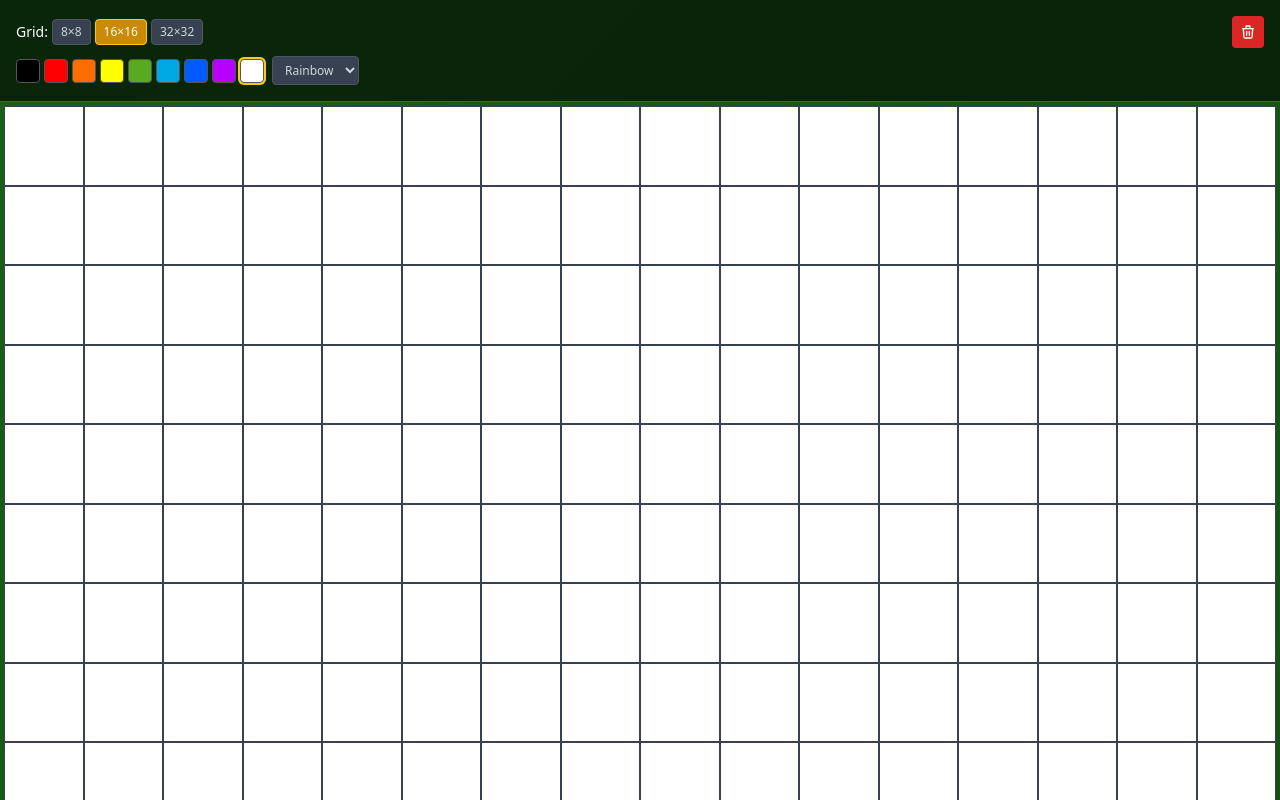
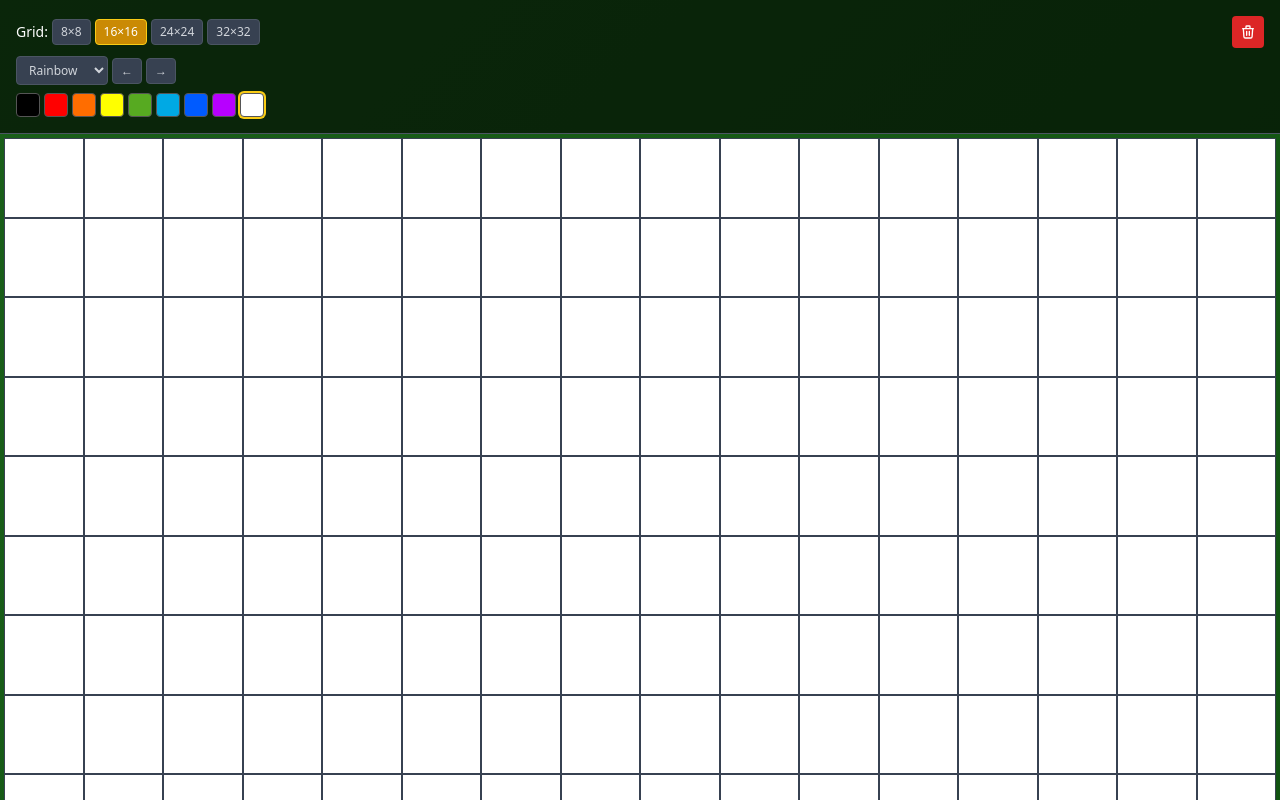
Before and after one commit to jackmacaa/pixel-art, a React (Vite) app: page / in a window 1280 px wide. Shown: the top 800 px of the page. Built offline with nearby package versions, Linux system fonts and the light colour scheme.

Commit message:
Added 24x24 grid, update to colour picker UI

```diff
--- a/src/components/PixelArt.tsx
+++ b/src/components/PixelArt.tsx
@@ -1,7 +1,7 @@
 import React, { useEffect, useMemo, useState, useRef } from "react";
 
 // Grid size options
-const GRID_SIZES = [8, 16, 32] as const;
+const GRID_SIZES = [8, 16, 24, 32] as const;
 type GridSize = (typeof GRID_SIZES)[number];
 
 // Default grid size
@@ -21,7 +21,7 @@ const PALETTES = {
     "#B700FF", // brown
     "#FFFFFF", // white
   ],
-  palette1: [
+  pastel: [
     "#000000", // black
     "#3A224F", // dark purple
     "#73326A", // purple
@@ -33,31 +33,18 @@ const PALETTES = {
     "#1F2E52", // navy
     "#FFFFFF", // white
   ],
-  palette2: [
+  nintendo: [
     "#000000", // black
-    "#C20000", // red
-    "#9E0909", // dark red
-    "#218D00", // green
-    "#00518D", // blue
-    "#EAD200", // yellow
-    "#ECDB42", // light yellow
-    "#E0994C", // orange
-    "#B04500", // dark orange
+    "#F10300", // bright red
+    "#FF7E00", // orange
+    "#FAFF04", // yellow
+    "#7BE308", // green
+    "#0673C9", // blue
+    "#FAC18C", // peach
+    "#984418", // brown
     "#FFFFFF", // white
   ],
-  palette3: [
-    "#000000", // black
-    "#FF000D", // bright red
-    "#FF7E00", // orange
-    "#FFF200", // yellow
-    "#00FF48", // bright green
-    "#0011FF", // blue
-    "#9900FF", // purple
-    "#542C1D", // brown
-    "#B4B4B4", // gray
-    "#FFFFFF", // white
-  ],
-  palette4: [
+  simpsons: [
     "#000000", // black
     "#5865CF", // blue
     "#DBF2D6", // green
@@ -274,8 +261,46 @@ export const PixelArt: React.FC = () => {
               </svg>
             </button>
           </div>
-          {/* Bottom row: Color palette and Palette selector */}
-          <div className="flex items-center gap-2">
+          {/* Middle row: Palette selector and Color navigation */}
+          <div className="flex items-center gap-1">
+            <select
+              value={currentPalette}
+              onChange={(e) => setCurrentPalette(e.target.value as PaletteName)}
+              className="px-2 py-1 text-xs bg-gray-700 text-gray-300 border border-gray-600 rounded hover:bg-gray-600 focus:outline-none focus:border-yellow-400"
+            >
+              {Object.keys(PALETTES).map((paletteName) => (
+                <option key={paletteName} value={paletteName}>
+                  {paletteName === "default" ? "Rainbow" : paletteName.replace("palette", "P")}
+                </option>
+              ))}
+            </select>
+            {/* Palette navigation buttons */}
+            <button
+              onClick={() => {
+                const paletteNames = Object.keys(PALETTES) as PaletteName[];
+                const currentIndex = paletteNames.indexOf(currentPalette);
+                const newIndex = currentIndex > 0 ? currentIndex - 1 : paletteNames.length - 1;
+                setCurrentPalette(paletteNames[newIndex]);
+              }}
+              className="px-2 py-1 text-xs bg-gray-700 text-gray-300 border border-gray-600 rounded hover:bg-gray-600"
+              title="Previous Palette"
+            >
+              ←
+            </button>
+            <button
+              onClick={() => {
+                const paletteNames = Object.keys(PALETTES) as PaletteName[];
+                const currentIndex = paletteNames.indexOf(currentPalette);
+                const newIndex = currentIndex < paletteNames.length - 1 ? currentIndex + 1 : 0;
+                setCurrentPalette(paletteNames[newIndex]);
+              }}
+              className="px-2 py-1 text-xs bg-gray-700 text-gray-300 border border-gray-600 rounded hover:bg-gray-600"
+              title="Next Palette"
+            >
+              →
+            </button>
+          </div>
+          {/* Bottom row: Color palette */}
           <div className="flex gap-1">
             {PALETTES[currentPalette].map((hex, i) => (
               <button
@@ -288,20 +313,6 @@ export const PixelArt: React.FC = () => {
                 title={`Color ${i + 1}`}
               />
             ))}
-            </div>
-            <div className="flex items-center gap-1">
-              <select
-                value={currentPalette}
-                onChange={(e) => setCurrentPalette(e.target.value as PaletteName)}
-                className="px-2 py-1 text-xs bg-gray-700 text-gray-300 border border-gray-600 rounded hover:bg-gray-600 focus:outline-none focus:border-yellow-400"
-              >
-                {Object.keys(PALETTES).map((paletteName) => (
-                  <option key={paletteName} value={paletteName}>
-                    {paletteName === "default" ? "Rainbow" : paletteName.replace("palette", "P")}
-                  </option>
-                ))}
-              </select>
-            </div>
           </div>
         </div>
       </div>
--- a/tailwind.config.js
+++ b/tailwind.config.js
@@ -7,6 +7,7 @@ export default {
         8: "repeat(8, minmax(0, 1fr))",
         13: "repeat(13, minmax(0, 1fr))",
         16: "repeat(16, minmax(0, 1fr))",
+        24: "repeat(24, minmax(0, 1fr))",
         32: "repeat(32, minmax(0, 1fr))",
       },
     },
```
Lines whose indentation alone changed are shown as unchanged.
